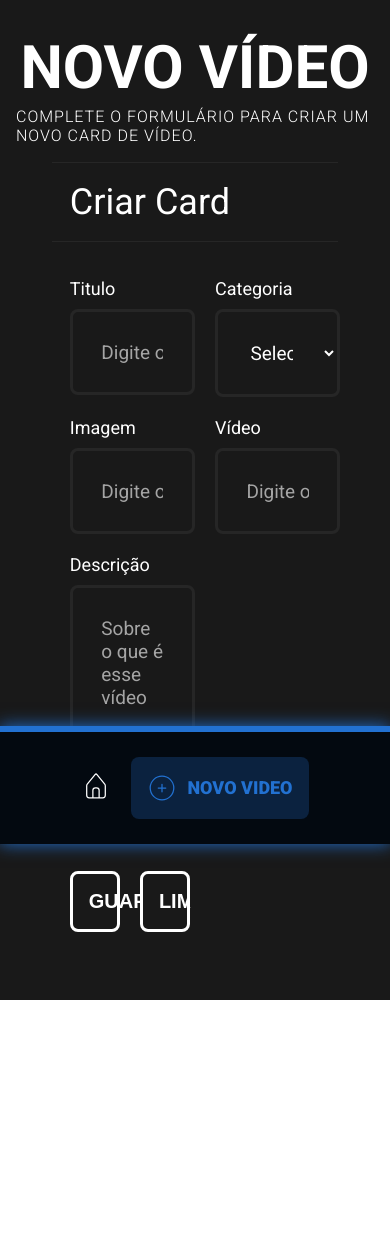
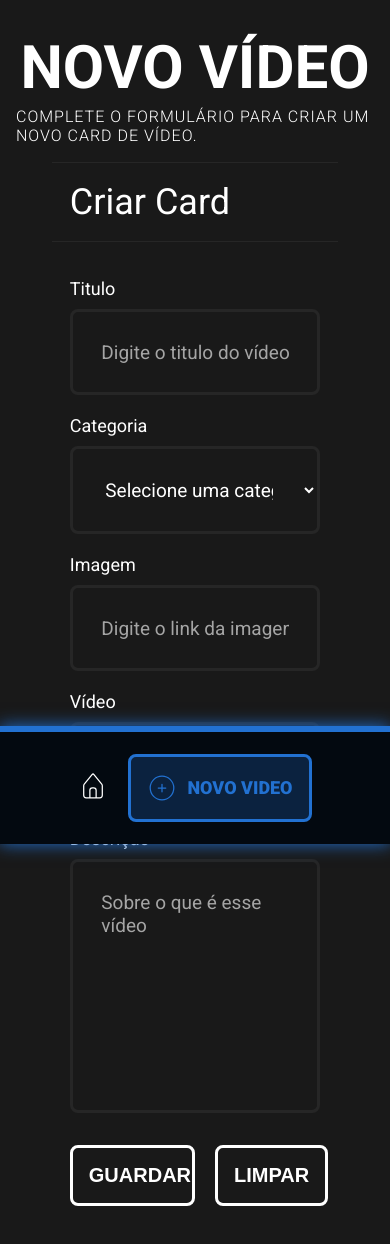
Before and after one commit to xXmarcosX/AluraFlix, a React (Vite) app: page /novoVideo in a window 390 px wide. Shown: the top 1244 px of the page. Before the commit the page ends 1000 px from the top, so only its background shows below. Built offline with nearby package versions, Linux system fonts and the light colour scheme.

Commit message:
responsividade da tela de cadastro de vídeo

```diff
--- a/src/components/Footer/FooterLink/FooterLink.module.css
+++ b/src/components/Footer/FooterLink/FooterLink.module.css
@@ -10,4 +10,5 @@
     font-size: 18px;
     align-items: center;
     gap: 10px;
+    border: 3px solid #2271D1;
 }
--- a/src/components/FormVideo/FormVideo.module.css
+++ b/src/components/FormVideo/FormVideo.module.css
@@ -87,3 +87,17 @@ p{
 .error::placeholder{
     color: red;
 }
+
+@media (max-width: 768px){
+    .container{
+        flex-direction: column;
+    }
+
+    .form label{
+        width: 100%;
+    }
+
+    .btns button, .btns input{
+        width: 50%;
+    }
+}
--- a/src/pages/NovoVideo/NovoVideo.module.css
+++ b/src/pages/NovoVideo/NovoVideo.module.css
@@ -10,3 +10,9 @@
     font-family: 'Roboto', sans-serif;
     padding: 2em 1em;
 }
+
+@media (max-width: 768px){
+    .main{
+        padding-bottom: 25%;
+    }
+}
```
